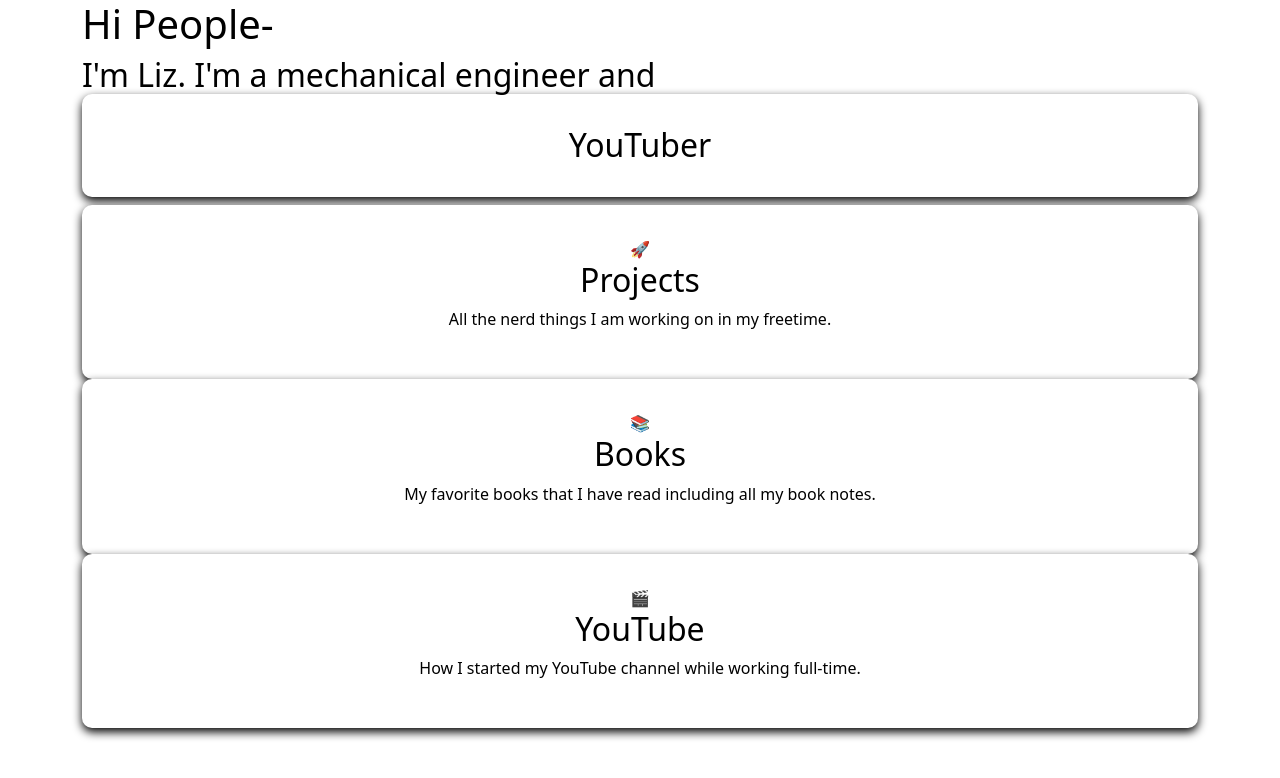
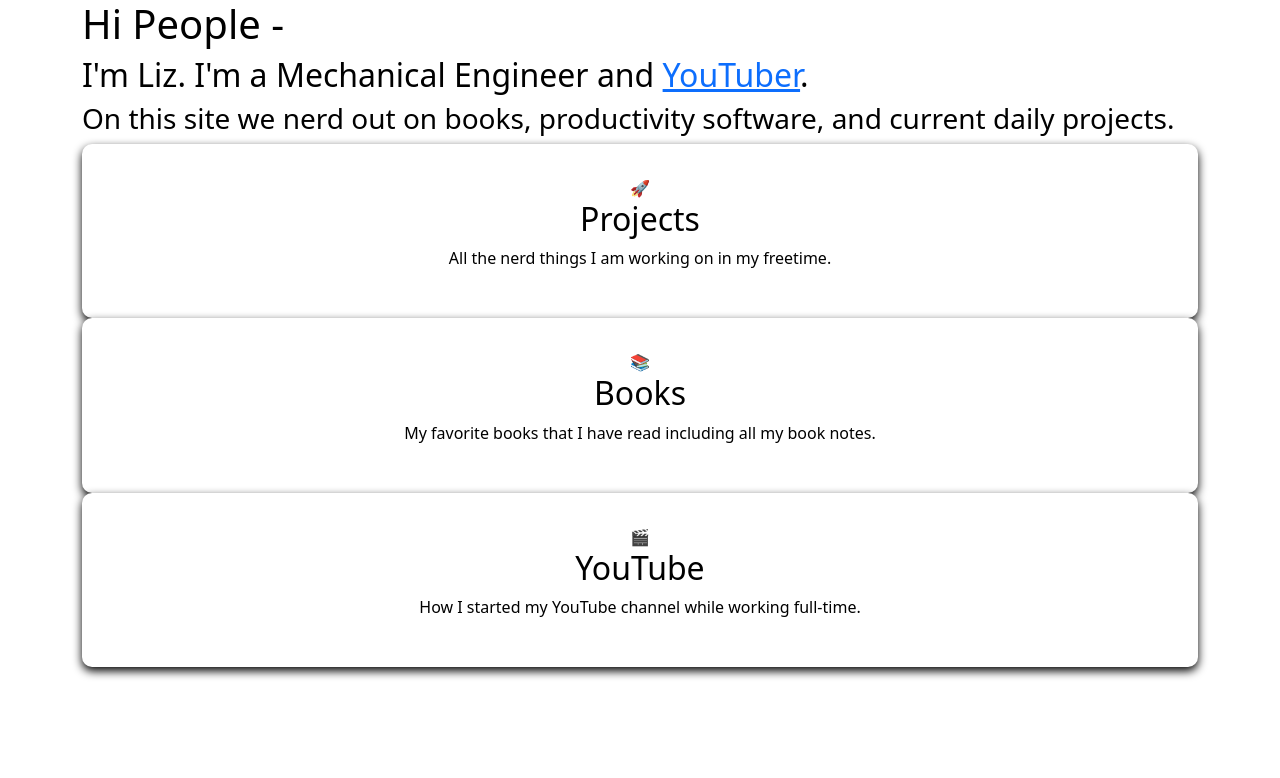
Before and after one commit to lizzyrowe1107/itsjustliz-website, a plain HTML site: page index.html in a window 1280 px wide. Drawn offline with nearby package versions, Linux system fonts and the light colour scheme.

Commit message:
Update Heading 3

```diff
--- a/index.html
+++ b/index.html
@@ -16,7 +16,7 @@
             color: black;
 
         }
-        a {
+        .home_topic_block {
             text-decoration: none;
             display: block;
             padding: 2rem 1rem;
@@ -34,13 +34,17 @@
 <body>
     <div class="container">
 
-        <h1>Hi People-</h1>
+        <h1>Hi People -</h1>
 
-        <h2>I'm Liz. I'm a mechanical engineer and
+        <h2 class="YouTuber-Link">I'm Liz. I'm a Mechanical Engineer and
 
-            <a href="https://www.youtube.com/channel/UCvUUPRqQxlSjXiJQsIU1HhA">YouTuber</a>
+            <a href="https://www.youtube.com/channel/UCvUUPRqQxlSjXiJQsIU1HhA">YouTuber</a>.
 
         </h2>
+
+        <h3>
+            On this site we nerd out on books, productivity software, and current daily projects.
+        </h3>
 
 
         <div class="home_topics">
```
